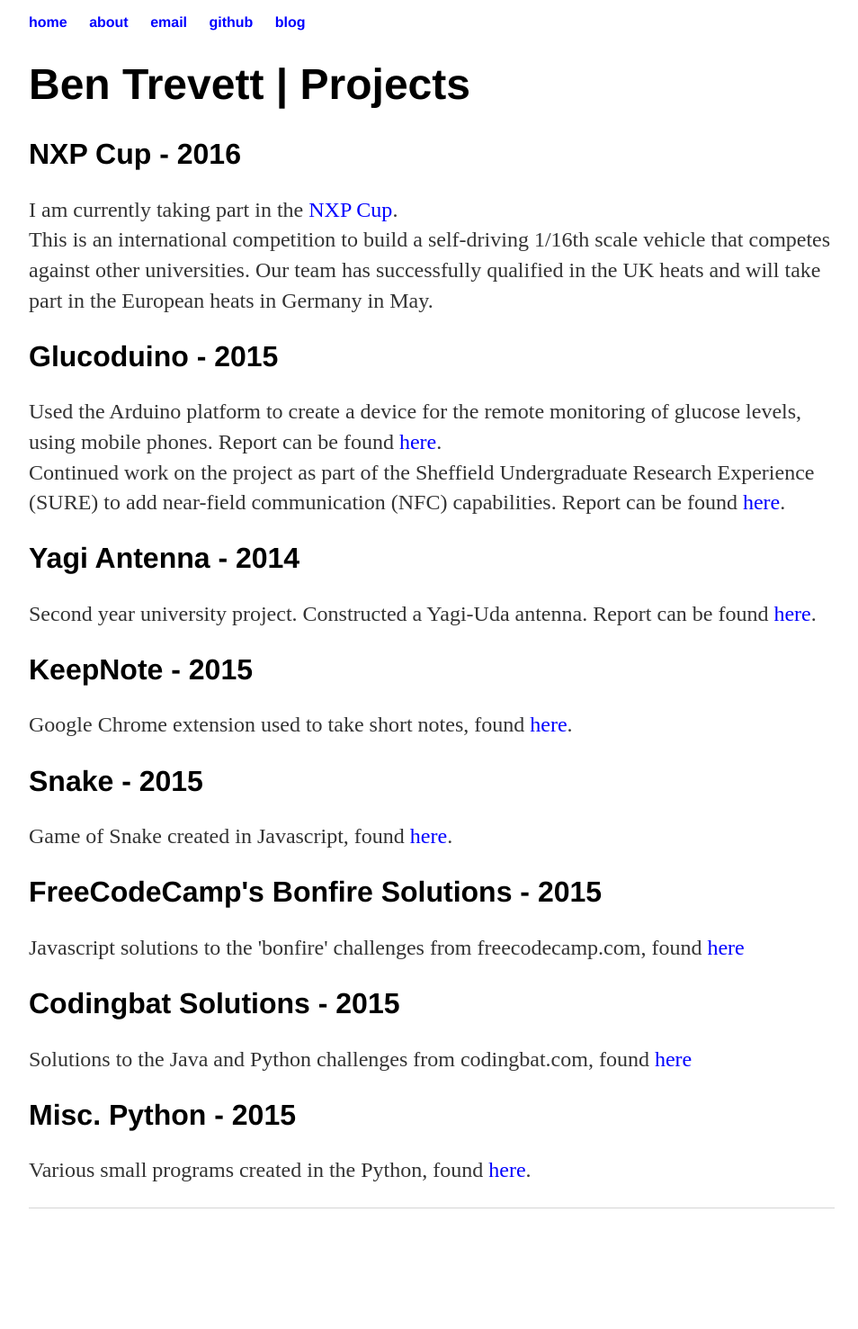
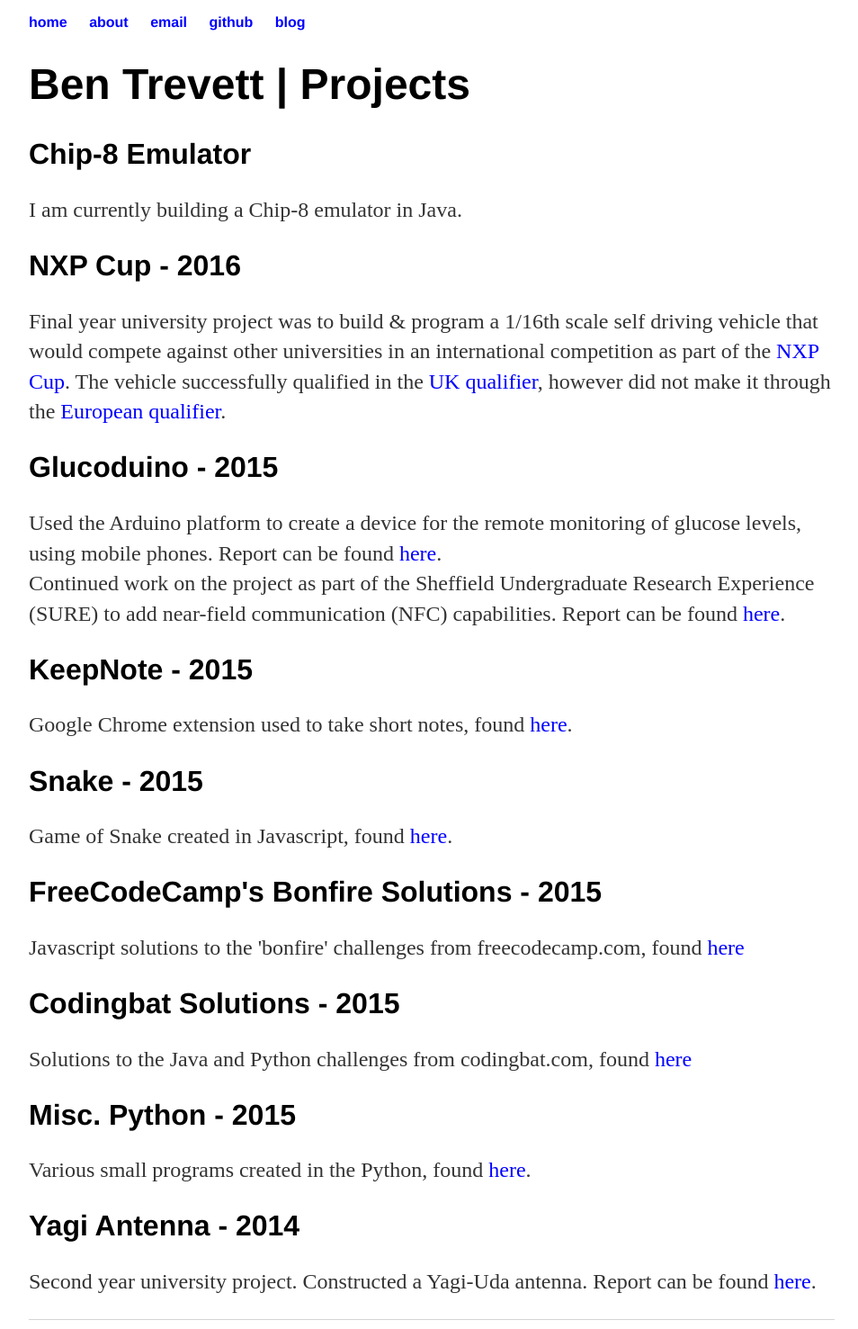
Before and after one commit to bentrevett/bentrevett.github.io, a Jekyll site: the page built from index.html, in a window 1280 px wide. Shown: the whole page at 90% size, without its empty margins (160-1114 px from the left). Built offline with Jekyll 4.4.1, drawn with Linux system fonts in a browser that asks for light colours; before the commit the page ends 1353 px from its top, so only the background shows below that.

Commit message:
Update index.html

```diff
--- a/index.html
+++ b/index.html
@@ -3,13 +3,14 @@
 title: Ben Trevett | Projects
 ---
 	<h1>Ben Trevett | Projects</h1>
+	<h2>Chip-8 Emulator</h2>
+	<p>I am currently building a Chip-8 emulator in Java.</p>
 	<h2>NXP Cup - 2016</h2>
-	<p>I am currently taking part in the <a href="https://community.freescale.com/docs/DOC-1284">NXP Cup</a>.<br>This is an international competition to build a self-driving 1/16th scale vehicle that competes against other universities. Our team has successfully qualified in the UK heats and will take part in the European heats in Germany in May.</p>
+	<p>Final year university project was to build & program a 1/16th scale self driving vehicle that would compete against other universities in an international competition as part of the <a href="https://community.freescale.com/docs/DOC-1284">NXP Cup</a>.
+	The vehicle successfully qualified in the <a href="https://community.nxp.com/docs/DOC-330005">UK qualifier</a>, however did not make it through the <a href="https://community.nxp.com/docs/DOC-330339">European qualifier</a>.</p>
 	<h2>Glucoduino - 2015</h2>
 	<p>Used the Arduino platform to create a device for the remote monitoring of glucose levels, using mobile phones. Report can be found <a href="/glucoduino_report.pdf">here</a>.<br>
 	Continued work on the project as part of the Sheffield Undergraduate Research Experience (SURE) to add near-field communication (NFC) capabilities. Report can be found <a href="/nfc_report.pdf">here</a>.</p>
-	<h2>Yagi Antenna - 2014</h2>
-	<p>Second year university project. Constructed a Yagi-Uda antenna. Report can be found <a href="/yagi_report.pdf">here</a>.</p>
 	<h2>KeepNote - 2015</h2>
 	<p>Google Chrome extension used to take short notes, found <a href="https://github.com/bentrevett/keepnote">here</a>.</p>
 	<h2>Snake - 2015</h2>
@@ -20,3 +21,5 @@
 	<p>Solutions to the Java and Python challenges from codingbat.com, found <a href="https://github.com/bentrevett/codingbat">here</a></p>
 	<h2>Misc. Python - 2015</h2>
 	<p>Various small programs created in the Python, found <a href="https://github.com/bentrevett/misc-python">here</a>.</p>
+	<h2>Yagi Antenna - 2014</h2>
+	<p>Second year university project. Constructed a Yagi-Uda antenna. Report can be found <a href="/yagi_report.pdf">here</a>.</p>
```
